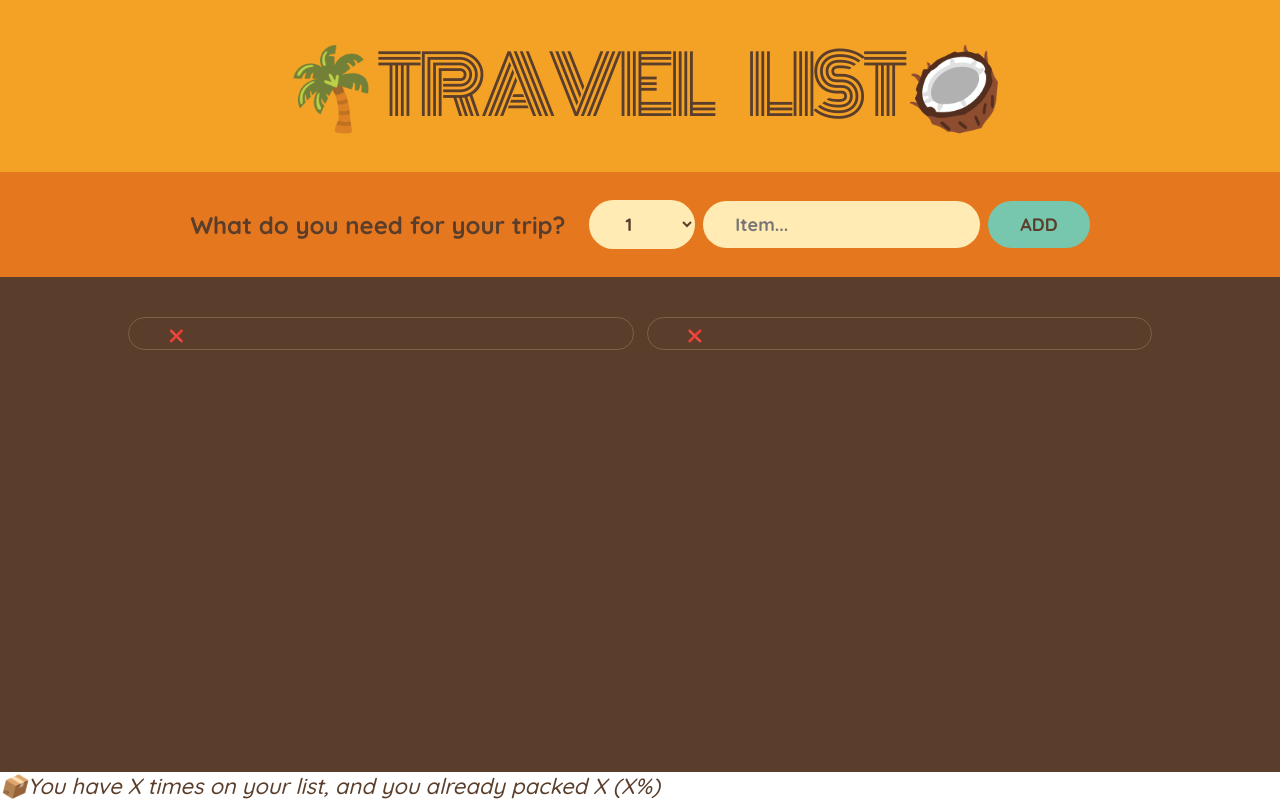
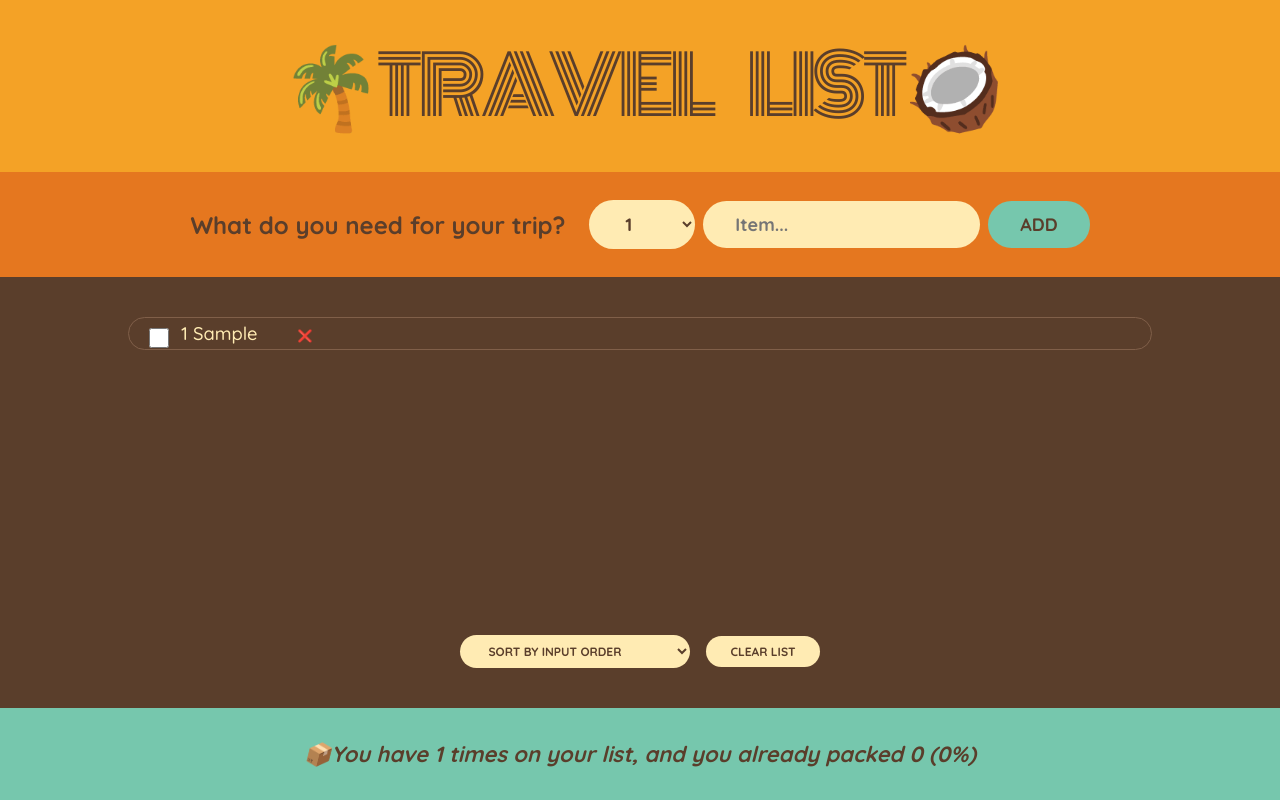
Before and after one commit to AtypicalAsian/travel-list, a React (Create React App) app: page / in a window 1280 px wide. Both pictures are taken after typing "Sample" into the empty fields and a click on the button "ADD". Built offline with nearby package versions, Linux system fonts and the light colour scheme.

Commit message:
added functionalities and reinstalled dependencies

```diff
--- /dev/null
+++ b/src/components/App.js
@@ -0,0 +1,44 @@
+import { useState } from "react";
+import Logo from "./Logo";
+import Form from "./Form";
+import Stats from "./Stats";
+import PackingList from "./PackingList";
+
+export default function App() {
+  const [items, setItems] = useState([]);
+  function handleAddItems(item) {
+    setItems((items) => [...items, item]);
+  }
+
+  function handleDeleteItem(id) {
+    setItems((items) => items.filter((item) => item.id !== id));
+  }
+
+  function handleToggleItem(id) {
+    setItems((items) =>
+      items.map((item) =>
+        item.id === id ? { ...item, packed: !item.packed } : item
+      )
+    );
+  }
+
+  function handleClearList() {
+    const confirm = window.confirm(
+      "Are you sure you want to delete all items?"
+    );
+    if (confirm) setItems([]);
+  }
+  return (
+    <div className="app">
+      <Logo />
+      <Form onAddItems={handleAddItems} />
+      <PackingList
+        items={items}
+        onDeleteItem={handleDeleteItem}
+        onToggleItem={handleToggleItem}
+        onClearList={handleClearList}
+      />
+      <Stats items={items} />
+    </div>
+  );
+}
--- a/src/App.js
+++ b/src/components/Form.js
@@ -1,33 +1,15 @@
 import { useState } from "react";
 
-const initialItems = [
-  { id: 1, description: "Passports", quantity: 2, packed: false },
-  { id: 2, description: "Socks", quantity: 12, packed: false },
-];
-
-export default function App() {
-  return (
-    <div className="app">
-      <Logo />
-      <Form />
-      <PackingList />
-      <Stats />
-    </div>
-  );
-}
-
-function Logo() {
-  return <h1>🌴Travel List🥥</h1>;
-}
-
-function Form() {
+export default function Form({ onAddItems }) {
   const [description, setDes] = useState("");
   const [quantity, setQuantity] = useState(1);
+
   function handleSubmit(e) {
     e.preventDefault();
     if (!description) return;
     const newItem = { description, quantity, packed: false, id: Date.now() };
     console.log(newItem);
+    onAddItems(newItem);
     setDes("");
     setQuantity(1);
   }
@@ -58,34 +40,3 @@
     </form>
   );
 }
-
-function PackingList() {
-  return (
-    <div className="list">
-      <ul>
-        {initialItems.map((item) => (
-          <Item item={item} key={item.id} />
-        ))}
-      </ul>
-    </div>
-  );
-}
-
-function Item(item) {
-  return (
-    <li>
-      <span style={item.packed ? { textDecoration: "line-through" } : {}}>
-        {item.quantity} {item.description}
-      </span>
-      <button>❌</button>
-    </li>
-  );
-}
-
-function Stats() {
-  return (
-    <footer>
-      <em>📦You have X times on your list, and you already packed X (X%) </em>
-    </footer>
-  );
-}
--- /dev/null
+++ b/src/components/Item.js
@@ -0,0 +1,15 @@
+export default function Item({ item, onDeleteItem, onToggleItem }) {
+  return (
+    <li>
+      <input
+        type="checkbox"
+        value={item.packed}
+        onChange={() => onToggleItem(item.id)}
+      />
+      <span style={item.packed ? { textDecoration: "line-through" } : {}}>
+        {item.quantity} {item.description}
+      </span>
+      <button onClick={() => onDeleteItem(item.id)}>❌</button>
+    </li>
+  );
+}
--- /dev/null
+++ b/src/components/Logo.js
@@ -0,0 +1,3 @@
+export default function Logo() {
+  return <h1>🌴Travel List🥥</h1>;
+}
--- /dev/null
+++ b/src/components/PackingList.js
@@ -0,0 +1,43 @@
+import { useState } from "react";
+import Item from "./Item";
+
+export default function PackingList({
+  items,
+  onDeleteItem,
+  onToggleItem,
+  onClearList,
+}) {
+  const [sortBy, setSortBy] = useState("input");
+  let sortedItems;
+  if (sortBy === "input") sortedItems = items;
+  if (sortBy === "description")
+    sortedItems = items
+      .slice()
+      .sort((a, b) => a.description.localeCompare(b.description));
+  if (sortBy === "packed")
+    sortedItems = items
+      .slice()
+      .sort((a, b) => Number(a.packed) - Number(b.packed));
+  return (
+    <div className="list">
+      <ul>
+        {sortedItems.map((item) => (
+          <Item
+            item={item}
+            onDeleteItem={onDeleteItem}
+            onToggleItem={onToggleItem}
+            key={item.id}
+          />
+        ))}
+      </ul>
+      <div className="actions">
+        <select value={sortBy} onChange={(e) => setSortBy(e.target.value)}>
+          <option value="input">Sort by input order</option>
+          <option value="description">Sort by item description</option>
+          <option value="packed">Sort by packed status</option>
+        </select>
+        <button onClick={onClearList}>Clear list</button>
+      </div>
+    </div>
+  );
+}
--- /dev/null
+++ b/src/components/Stats.js
@@ -0,0 +1,20 @@
+export default function Stats({ items }) {
+  if (!items.length)
+    return (
+      <p className="stats">
+        <em>Start adding items to your list</em>
+      </p>
+    );
+  const numItems = items.length;
+  const numPacked = items.filter((item) => item.packed).length;
+  const percentage = Math.round((numPacked / numItems) * 100);
+  return (
+    <footer className="stats">
+      <em>
+        {percentage === 100
+          ? "You got everything! Ready to go"
+          : `📦You have ${numItems} times on your list, and you already packed ${numPacked} (${percentage}%)`}
+      </em>
+    </footer>
+  );
+}
--- a/src/index.js
+++ b/src/index.js
@@ -1,7 +1,7 @@
 import React from "react";
 import ReactDOM from "react-dom/client";
 import "./index.css";
-import App from "./App";
+import App from "./components/App";
 
 const root = ReactDOM.createRoot(document.getElementById("root"));
 root.render(
```
Also changed, not shown: 1 other file (tests, documents, lock files or other folders).
